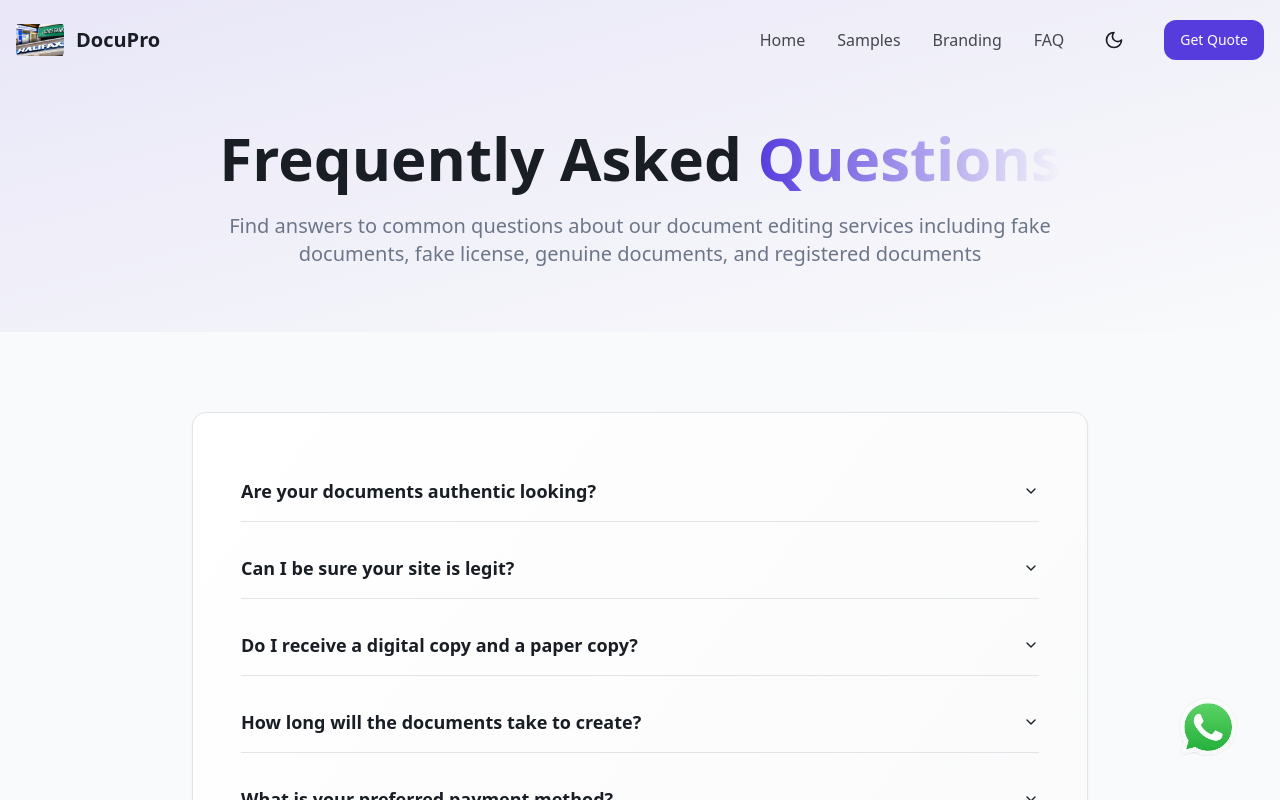
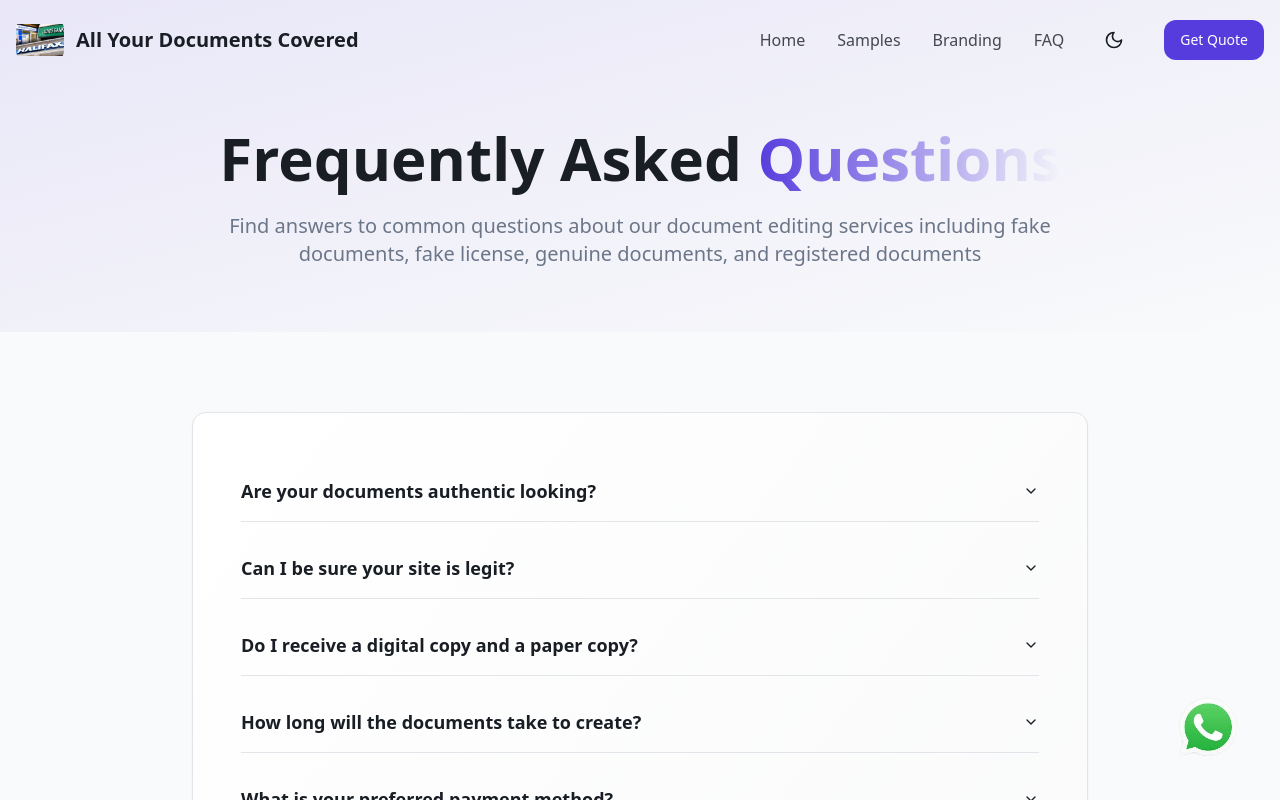
Before and after one commit to Reaper500/allyourdocumentscovered, a React (Vite) app: page /faq in a window 1280 px wide. Shown: the top 800 px of the page. Built offline with nearby package versions, Linux system fonts and the light colour scheme; the HTML template or start-up script is replaced by a standard one.

Commit message:
Rebrand from DocuPro to All Your Documents Covered: Update title, meta tags, navigation, and footers across all pages for better brand optimization

```diff
--- a/index.html
+++ b/index.html
@@ -3,18 +3,18 @@
   <head>
     <meta charset="UTF-8" />
     <meta name="viewport" content="width=device-width, initial-scale=1.0" />
-    <title>allyourdocumentscovered</title>
-    <meta name="description" content="Professional document editing services including fake documents, fake license, genuine documents, and registered documents. Fast and reliable payslip, bank statement, and business account editing for research and design purposes only." />
-    <meta name="keywords" content="document editing, payslips, bank statements, business accounts, ID editing, drivers license editing, fake documents, fake license, genuine documents, registered documents" />
+    <title>All Your Documents Covered - Professional Document Editing Services UK</title>
+    <meta name="description" content="All Your Documents Covered - Professional UK document editing services including fake documents, fake license, genuine documents, and registered documents. Fast payslip, bank statement, and business account editing for research and design purposes only." />
+    <meta name="keywords" content="allyourdocumentscovered, all your documents covered, document editing, payslips, bank statements, business accounts, ID editing, drivers license editing, fake documents, fake license, genuine documents, registered documents" />
     <meta name="author" content="Document Services" />
 
-    <meta property="og:title" content="Document Editing & Business Support Services" />
-    <meta property="og:description" content="Professional document editing services including fake documents, fake license, genuine documents, and registered documents. Fast and reliable editing for research and design purposes only." />
+    <meta property="og:title" content="All Your Documents Covered - Professional Document Editing Services UK" />
+    <meta property="og:description" content="All Your Documents Covered - Professional UK document editing services including fake documents, fake license, genuine documents, and registered documents. Fast and reliable editing for research and design purposes only." />
     <meta property="og:type" content="website" />
 
     <meta name="twitter:card" content="summary_large_image" />
-    <meta name="twitter:title" content="Document Editing & Business Support Services" />
-    <meta name="twitter:description" content="Professional document editing services including fake documents, fake license, genuine documents, and registered documents. Fast and reliable editing for research and design purposes only." />
+    <meta name="twitter:title" content="All Your Documents Covered - Professional Document Editing Services UK" />
+    <meta name="twitter:description" content="All Your Documents Covered - Professional UK document editing services including fake documents, fake license, genuine documents, and registered documents. Fast and reliable editing for research and design purposes only." />
     <link rel="icon" type="image/jpeg" href="/favicon.ico.jpg" />
     <link rel="shortcut icon" href="/favicon.ico.jpg" />
   </head>
--- a/src/components/Navigation.tsx
+++ b/src/components/Navigation.tsx
@@ -47,7 +47,7 @@ const Navigation = () => {
               />
             </div>
             <span className="text-lg md:text-xl font-bold text-foreground">
-              DocuPro
+              All Your Documents Covered
             </span>
           </Link>
 
--- a/src/pages/Branding.tsx
+++ b/src/pages/Branding.tsx
@@ -250,7 +250,7 @@ const Branding = () => {
       {/* Footer */}
       <footer className="py-8 px-4 border-t border-border bg-muted/30">
         <div className="container mx-auto text-center text-muted-foreground">
-          <p>&copy; 2024 DocuPro. All rights reserved.</p>
+          <p>&copy; 2025 All Your Documents Covered. All rights reserved.</p>
         </div>
       </footer>
     </div>
--- a/src/pages/FAQ.tsx
+++ b/src/pages/FAQ.tsx
@@ -245,7 +245,7 @@ const FAQ = () => {
       <footer className="bg-card border-t border-border py-8">
         <div className="container mx-auto px-4 text-center">
           <p className="text-sm text-muted-foreground">
-            © 2025 DocuPro. All rights reserved.
+            © 2025 All Your Documents Covered. All rights reserved.
           </p>
         </div>
       </footer>
--- a/src/pages/Index.tsx
+++ b/src/pages/Index.tsx
@@ -401,7 +401,7 @@ const Index = () => {
               <div className="bg-gradient-to-br from-primary to-primary-glow p-2 rounded-lg">
                 <FileText className="w-6 h-6 text-primary-foreground" />
               </div>
-              <span className="text-xl font-bold text-foreground">DocuPro</span>
+              <span className="text-xl font-bold text-foreground">All Your Documents Covered</span>
             </div>
 
             <p className="text-center text-muted-foreground max-w-md">
@@ -415,7 +415,7 @@ const Index = () => {
             </p>
 
             <p className="text-center text-sm text-muted-foreground">
-              © 2025 DocuPro. All rights reserved.
+              © 2025 All Your Documents Covered. All rights reserved.
             </p>
           </div>
         </div>
--- a/src/pages/Samples.tsx
+++ b/src/pages/Samples.tsx
@@ -129,7 +129,7 @@ const Samples = () => {
       <footer className="bg-card border-t border-border py-8">
         <div className="container mx-auto px-4 text-center">
           <p className="text-sm text-muted-foreground">
-            © 2025 DocuPro. All rights reserved.
+            © 2025 All Your Documents Covered. All rights reserved.
           </p>
         </div>
       </footer>
```
